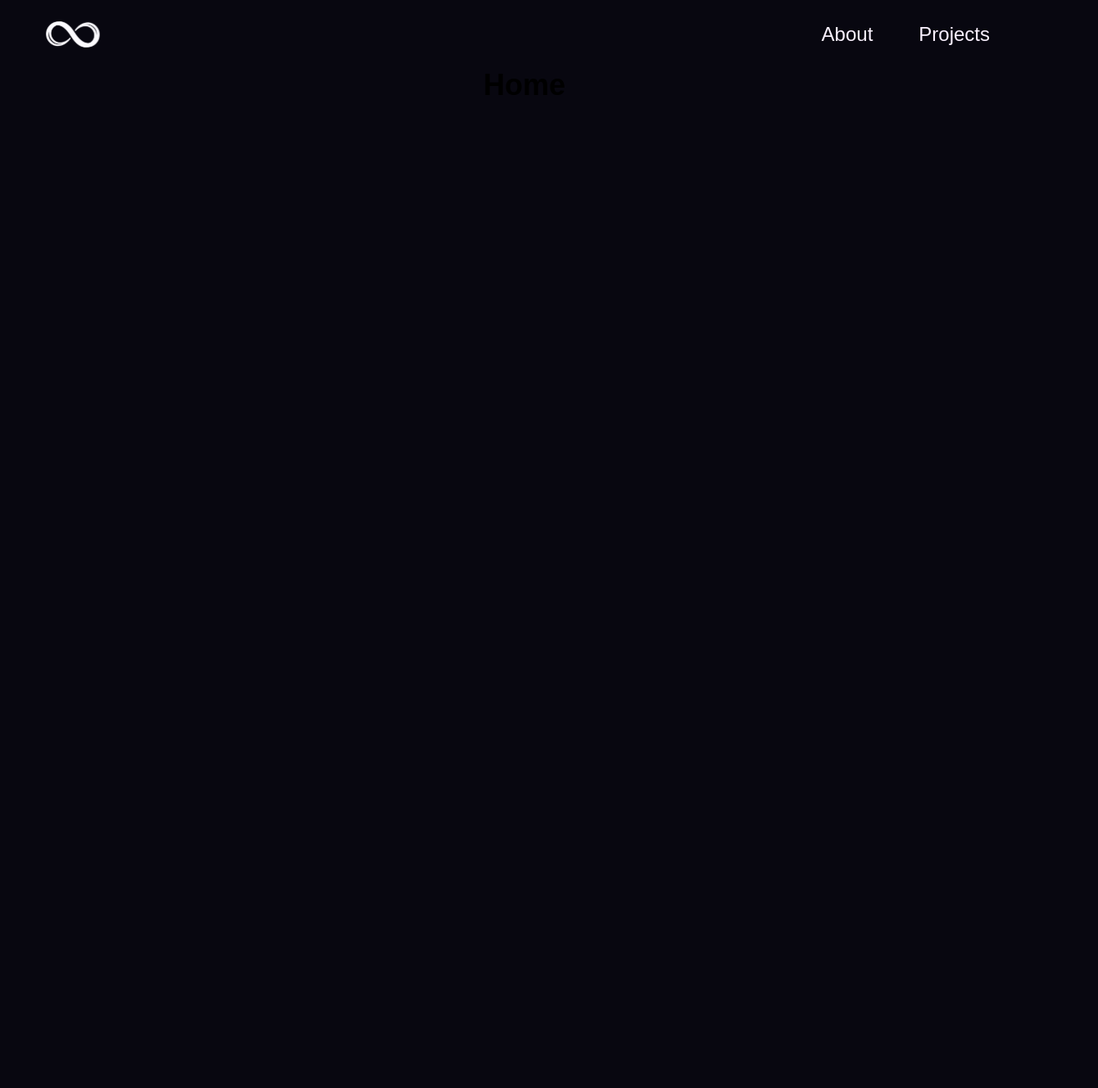
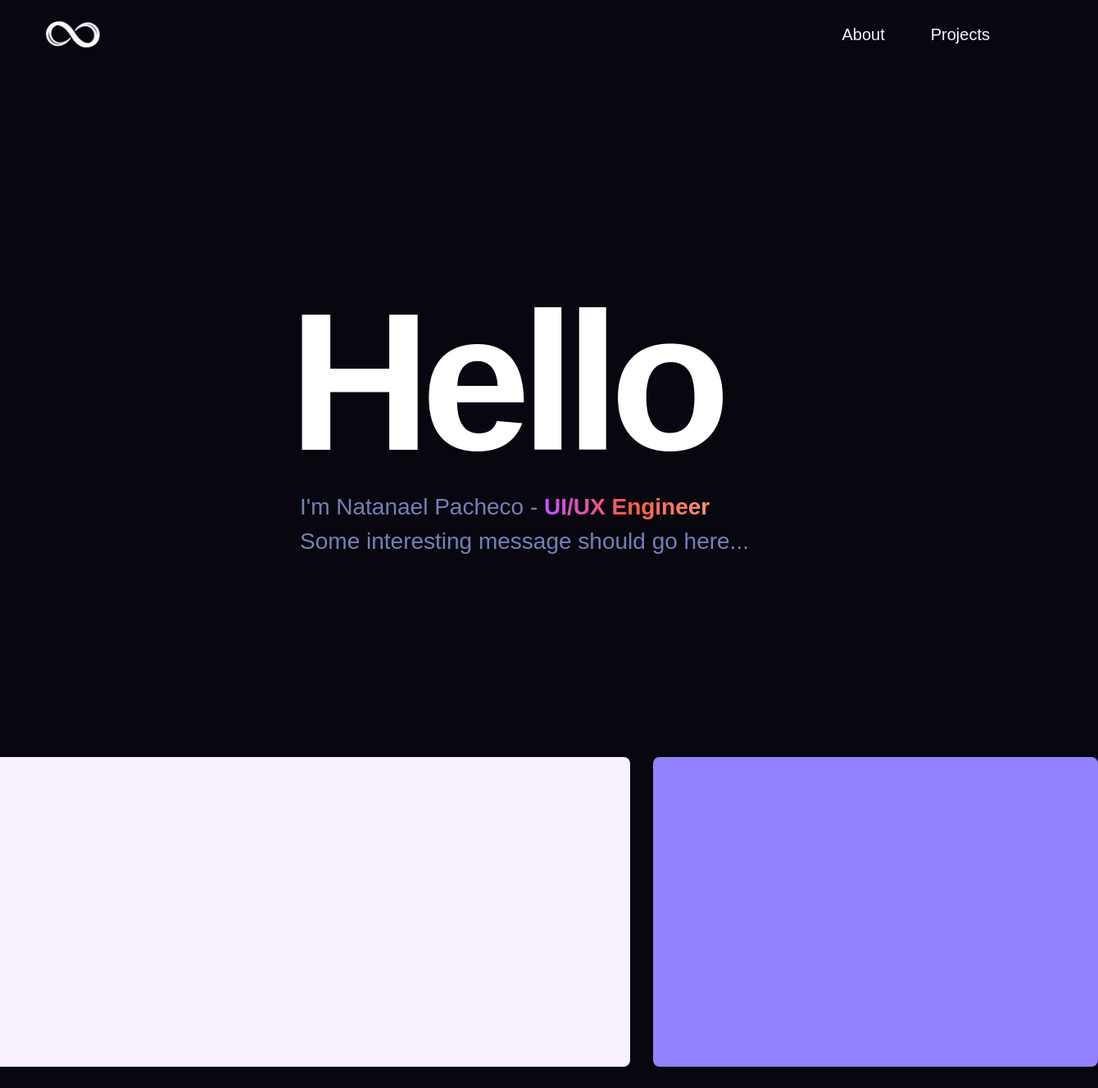
Before and after one commit to nacheco/portfolio-main, a Next.js app: page / in a window 1280 px wide. Shown: the top 1328 px of the page at 82% size, 1340 px wide, since content can reach past the window. Before the commit the page ends 800 px from the top, so only its background shows below. Built offline with nearby package versions, Linux system fonts and the light colour scheme.

Commit message:
Completed intial build of the grid

```diff
--- /dev/null
+++ b/app/components/Hero.tsx
@@ -0,0 +1,14 @@
+const Hero = ({ }) => {
+    return (
+        <div className="flex flex-col items-center justify-center h-[50rem]">
+            <h1 className="text-[140px] lg:text-[240px] tracking-tighter font-bold text-white -ml-6 -mb-6 lg:-ml-12 lg:-mb-12">Hello</h1>
+            <p className="text-[16px] lg:text-[28px] text-indigo-300/70">
+                I'm Natanael Pacheco - <span className="text-transparent bg-clip-text bg-main-gradient font-semibold">UI/UX Engineer</span>
+                <br />
+                Some interesting message should go here...
+            </p>
+        </div>
+    )
+}
+
+export default Hero;
--- a/app/components/Navbar.tsx
+++ b/app/components/Navbar.tsx
@@ -4,16 +4,16 @@ const Navbar = () => {
     return (
         <>
             <nav>
-                <div className="flex flex-wrap justify-between items-center  md:mx-8 p-6 ">
-                    <a href="#" className="flex items-center space-x-3 rtl:space-x-reverse">
+                <div className="flex flex-wrap justify-between items-center md:mx-8 p-6 ">
+                    <a href="#" className="flex items-center space-x-2 rtl:space-x-reverse">
                         <img src="/logo/logo.svg" className="h-8" alt="Flowbite Logo" />
                     </a>
                     <div className="flex items-center space-x-2 md:space-x-6 rtl:space-x-reverse">
                         <a href="#">
-                            <Button variant="link" className="text-lightPurple text-2xl font- hover:text-purple transition-all">About</Button>
+                            <Button variant="link" className="text-lightPurple text-[20px] font- hover:text-purple transition-all">About</Button>
                         </a>
                         <a href="#">
-                            <Button variant="link" className="text-lightPurple text-2xl font-medium hover:text-purple transition-all">Projects</Button>
+                            <Button variant="link" className="text-lightPurple text-[20px] font-medium hover:text-purple transition-all">Projects</Button>
                         </a>
                     </div>
                 </div>
--- /dev/null
+++ b/app/components/ProjectGrid.tsx
@@ -0,0 +1,18 @@
+const ProjectGrid = () => {
+    return (
+        <div className="grid grid-cols-5 grid-rows-5 gap-7  w-[1400px] h-[2000px]">
+            <div className="col-span-2 col-start-4 row-start-1 bg-deepPurple h-full rounded-lg"></div>
+            <div className="col-span-3 col-start-1 row-start-1 bg-lightPurple h-full rounded-lg"></div>
+            <div className="col-span-3 row-span-2 col-start-3 row-start-2 bg-deepPurple h-full rounded-lg"></div>
+            <div className="col-span-2 col-start-1 row-start-2 bg-purple h-full rounded-lg"></div>
+            <div className="col-span-2 col-start-4 row-start-5 bg-lightDark h-full rounded-lg"></div>
+            <div className="col-span-2 col-start-1 row-start-3 bg-deepPurple h-full rounded-lg"></div>
+            <div className="col-span-3 col-start-3 row-start-4 bg-deepPurple h-full rounded-lg"></div>
+            <div className="col-span-2 col-start-1 row-start-4 bg-lightPurple h-full rounded-lg"></div>
+            <div className="col-span-3 col-start-1 row-start-5 bg-purple h-full rounded-lg"></div>
+        </div>
+
+    )
+}
+
+export default ProjectGrid
--- a/app/page.tsx
+++ b/app/page.tsx
@@ -1,9 +1,16 @@
 import React from 'react'
+import Hero from './components/Hero'
+import ProjectGrid from './components/ProjectGrid'
 
 const page = () => {
   return (
-    <div className='mx-auto max-w-screen-xl'>
-      <h1 className='text-4xl font-bold text-center'>Home</h1>
+    <div className='max-w-screen max-h-screen'>
+      <Hero />
+
+
+      <div className='flex flex-col items-center py-10'>
+        <ProjectGrid />
+      </div>
     </div>
   )
 }
--- a/tailwind.config.ts
+++ b/tailwind.config.ts
@@ -15,13 +15,16 @@ export default {
   			purple: 'var(--purple)',
   			deepPurple: 'var(--deepPurple)',
   			dark: 'var(--dark)',
-  			lightDark: 'var(--lightDark)'
+  			lightDark: 'var(--lightDark)',
   		},
   		borderRadius: {
   			lg: 'var(--radius)',
   			md: 'calc(var(--radius) - 2px)',
   			sm: 'calc(var(--radius) - 4px)'
-  		}
+  		},
+		backgroundImage: {
+			'main-gradient': 'linear-gradient(to right, #C353FF 0%, #FF5A46 50%, #FF9372 100%)',
+		},
   	}
   },
   plugins: [require("tailwindcss-animate")],
```
